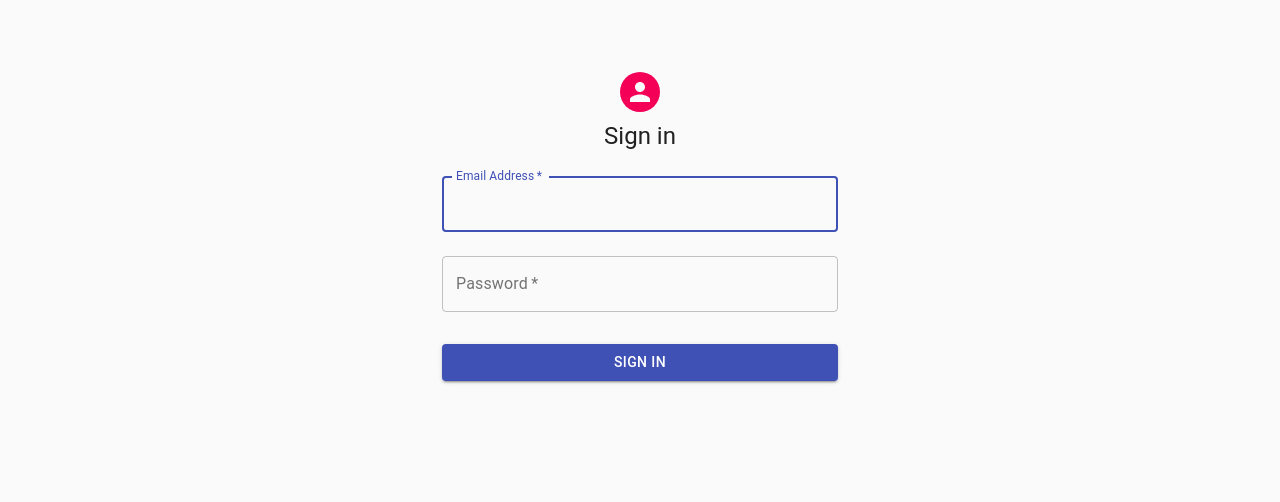
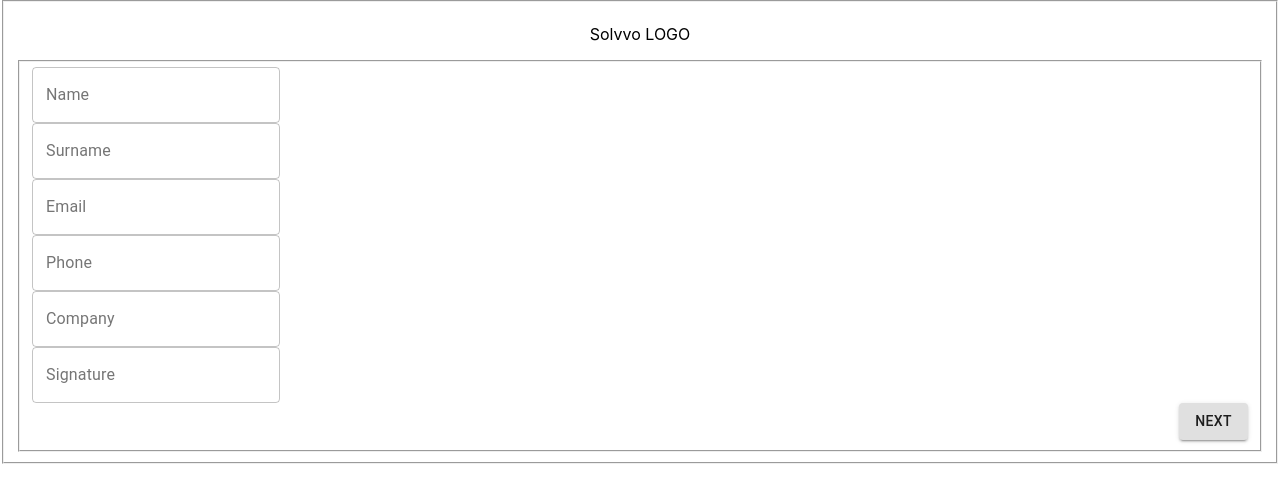
Before and after one commit to sebi2000/trackingFrontend, a React (Create React App) app: page / in a window 1280 px wide. Shown: the top 502 px of the page. Built offline with nearby package versions, Linux system fonts and the light colour scheme.

Commit message:
userview

```diff
--- a/package.json
+++ b/package.json
@@ -3,6 +3,7 @@
   "version": "0.1.0",
   "private": true,
   "dependencies": {
+    "@material-ui/core": "^4.11.3",
     "@testing-library/jest-dom": "^5.11.9",
     "@testing-library/react": "^11.2.5",
     "@testing-library/user-event": "^12.8.0",
--- /dev/null
+++ b/src/components/tablet/UserView.js
@@ -0,0 +1,38 @@
+import React from 'react'
+import TextField from '@material-ui/core/TextField'
+import Button from '@material-ui/core/Button'
+
+export default function UserView() {
+
+    return(
+        <fieldset>
+        <p align="center"> Solvvo LOGO</p>
+        <fieldset>
+          <div>
+            <TextField id="outlined-basic" label="Name" variant="outlined" />
+          </div>
+          <div>
+            <TextField id="outlined-basic" label="Surname" variant="outlined" />
+          </div>
+          <div>
+            <TextField id="outlined-basic" label="Email" variant="outlined" />
+          </div>
+          <div>
+            <TextField id="outlined-basic" label="Phone" variant="outlined" />
+          </div>
+          <div>
+            <TextField id="outlined-basic" label="Company" variant="outlined" />
+          </div>
+          <div padding-bottom='20px'>
+            <TextField id="outlined-basic" label="Signature" variant="outlined" />
+          </div>
+          <div align='right'>
+          <Button variant="contained" >
+            Next
+          </Button>
+          </div>
+        </fieldset>
+
+        </fieldset>
+    )
+}
--- a/src/index.js
+++ b/src/index.js
@@ -1,14 +1,14 @@
 import React from 'react';
 import ReactDOM from 'react-dom';
 import './index.css';
-import App from './App';
+import  UserView from './components/tablet/UserView';
 import FormAdmin from './components/formAdmin/FormAdmin'
 import reportWebVitals from './reportWebVitals';
 
 ReactDOM.render(
   <React.StrictMode>
-    {/* <App /> */}
-    <FormAdmin/>
+    <UserView/>
+    {/*<FormAdmin/>*/}
   </React.StrictMode>,
   document.getElementById('root')
 );
```
Also changed, not shown: src/components/Root.js (added, +12 -0 lines), 1 other file (tests, documents, lock files or other folders).
